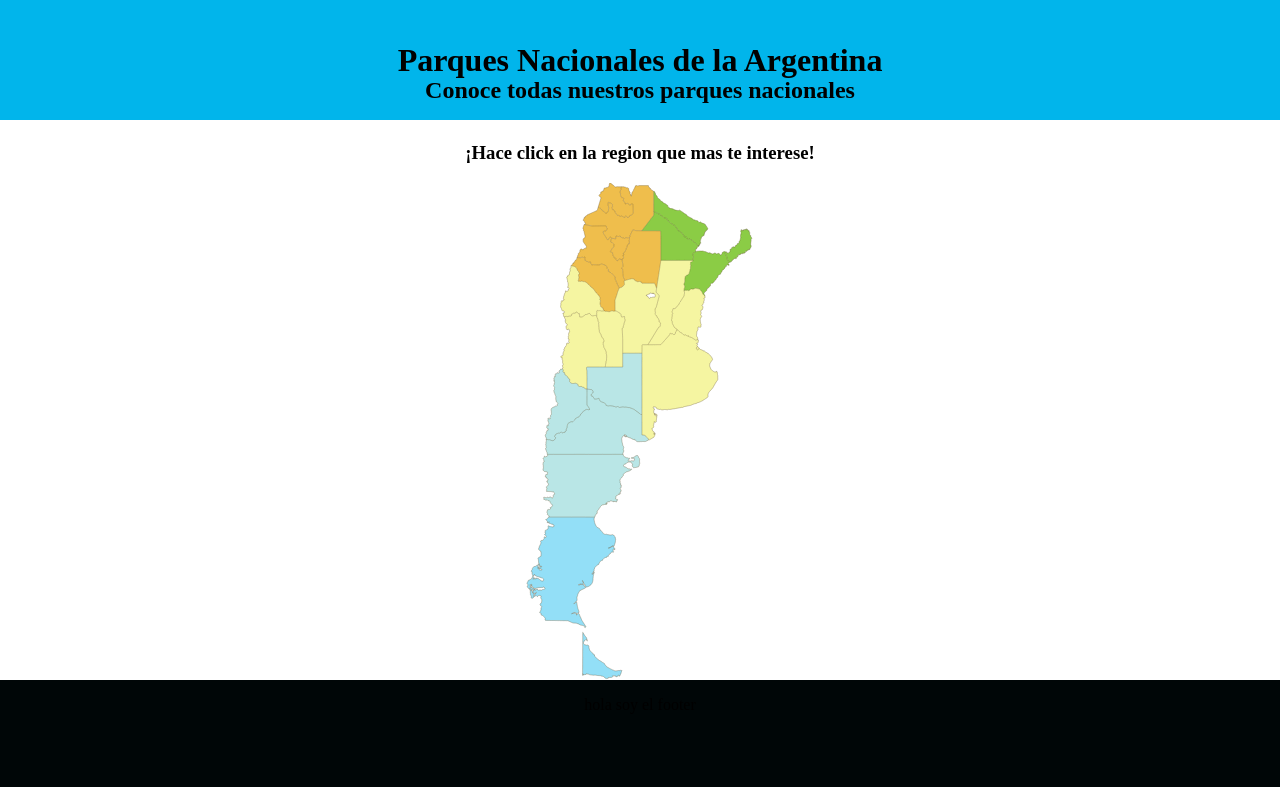
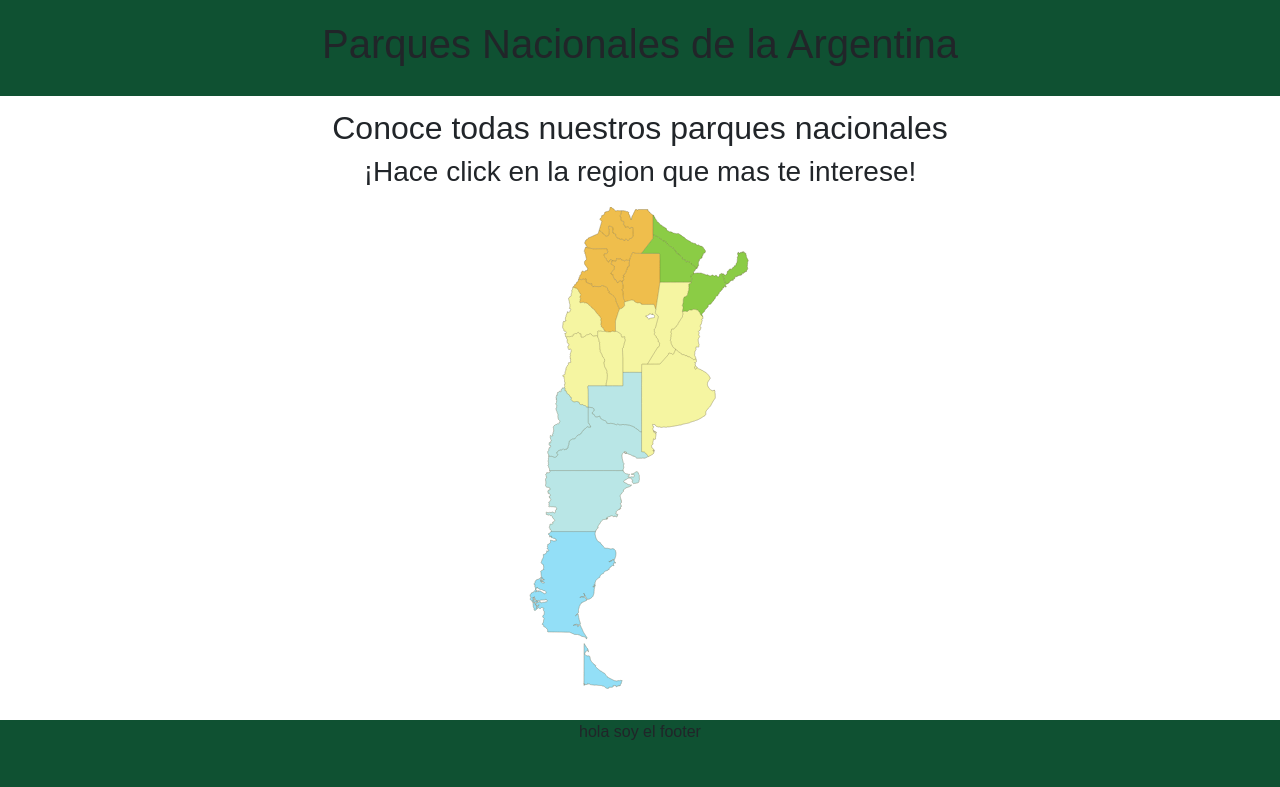
Before and after one commit to RocioEnriquez22/ProyectoIntroWeb, a plain HTML site: page index.html in a window 1280 px wide. Drawn offline with nearby package versions, Linux system fonts and the light colour scheme; a web font is replaced by a local one.

Commit message:
centralizacion de mapa y un poco de css

```diff
--- a/css/main.css
+++ b/css/main.css
@@ -1,14 +1,19 @@
 /*Centralizacion de la imagen svg*/
 html,
 body {
+    font-family: 'Google Sans Flex', sans-serif !important;
     margin: 0;
     height: 100vh;
     display: flex;
     flex-direction: column;
+    justify-content: space-between;
+    background-color: #DEE2E6;
 }
 
+
+
 main {
-    height: 70vh;
+    height: 75vh;
     display: flex;
     flex-direction: column;
     justify-content: center;
@@ -17,11 +22,11 @@ main {
 }
 
 header {
-    background-color: #01B5EB;
+    background-color:#0F5132;
     display: flex;
     align-items: center;
     justify-content: center;
-    height: 15vh;
+    height: 12vh;
 }
 
 
@@ -29,20 +34,21 @@ footer {
     background-color: #000607;
     display: flex;
     justify-content: center;
-    height: 15vh;
+    height: 10vh;
+    background-color:#0F5132 ;
 }
 
 .contenedor-mapa {
     width: 100%;
-    height: 100%;
+    height: 85%;
     display: flex;
-    align-items: flex-start;
+    align-items: center;
     justify-content: center;
 }
 
 .mapa-arg {
     height: 100%;
-    max-height: 90%;
+    max-height: 96%;
     width: auto;
     max-width: 100%;
 }
@@ -50,6 +56,7 @@ footer {
 h1 {
     margin: 0;
 }
+
 
 /*css para el mapa SVG*/
 /*Tenemos que decidir si lo hacemos con sombra o sin solo con cambio de color*/
@@ -60,7 +67,7 @@ path {
 
 .regionNoroeste {
     fill: #ebab17c4;
-    transition: filter 0.9s ease, fill 0.9s ease;
+    transition: filter 1.1s ease, fill 1.1s ease;
 }
 
 
@@ -74,7 +81,7 @@ path {
 
 .regionPatagonia {
     fill: rgba(20, 170, 170, 0.297);
-    transition: filter 0.9s ease, fill 0.9s ease;
+    transition: filter 1.1s ease, fill 1.1s ease;
 }
 
 .grupo-patagonia:hover .regionPatagonia {
@@ -85,7 +92,7 @@ path {
 
 .regionNoreste {
     fill: rgba(102, 188, 10, 0.756);
-    transition: filter 0.9s ease, fill 0.9s ease;
+    transition: filter 1.1s ease, fill 1.1s ease;
 }
 
 .grupo-noreste:hover .regionNoreste {
@@ -96,7 +103,7 @@ path {
 
 .regionCentro {
     fill: rgba(234, 234, 51, 0.459);
-    transition: filter 0.9s ease, fill 0.9s ease;
+    transition: filter 1.1s ease, fill 1.1s ease;
 }
 
 .grupo-centro:hover .regionCentro {
@@ -107,7 +114,7 @@ path {
 
 .regionPatagoniaAustral {
     fill: #01b4eb6c;
-    transition: filter 0.9s ease, fill 0.9s ease;
+    transition: filter 1.1s ease, fill 1.1s ease;
 }
 
 .grupo-patagoniaAustral:hover .regionPatagoniaAustral {
--- a/index.html
+++ b/index.html
@@ -6,14 +6,18 @@
     <meta name='viewport' content='width=device-width, initial-scale=1'>
     <title>Nuestras Reservas</title>
     <link rel='stylesheet' href='css\main.css'>
+    <link href="https://cdn.jsdelivr.net/npm/bootstrap@5.3.8/dist/css/bootstrap.min.css" rel="stylesheet" integrity="sha384-sRIl4kxILFvY47J16cr9ZwB07vP4J8+LH7qKQnuqkuIAvNWLzeN8tE5YBujZqJLB" crossorigin="anonymous">
+
+    <link href="https://fonts.googleapis.com/css2?family=Google+Sans+Flex:opsz,wght@6..144,1..1000&display=swap" rel="stylesheet">
 </head>
 
 <body>
-    <header>
+    <header class="container-fluid">
         <h1>Parques Nacionales de la Argentina</h1>
+
     </header>
     <main>
-        <h2>Conoce todas nuestros parques nacionales</h2>
+         <h2>Conoce todas nuestros parques nacionales</h2>
         <h3>¡Hace click en la region que mas te interese!</h3>
         <div class="contenedor-mapa">
              <svg xmlns="http://www.w3.org/2000/svg" xmlns:xlink="http://www.w3.org/1999/xlink" viewBox="0 0 550 1200" class="mapa-arg">
@@ -144,7 +148,8 @@
     <footer>
         <p>hola soy el footer</p>
     </footer>
-
+    <script src="https://cdn.jsdelivr.net/npm/bootstrap@5.3.8/dist/js/bootstrap.bundle.min.js" integrity="sha384-FKyoEForCGlyvwx9Hj09JcYn3nv7wiPVlz7YYwJrWVcXK/BmnVDxM+D2scQbITxI" crossorigin="anonymous">
+    </script>
 </body>
 
 </html>
```
